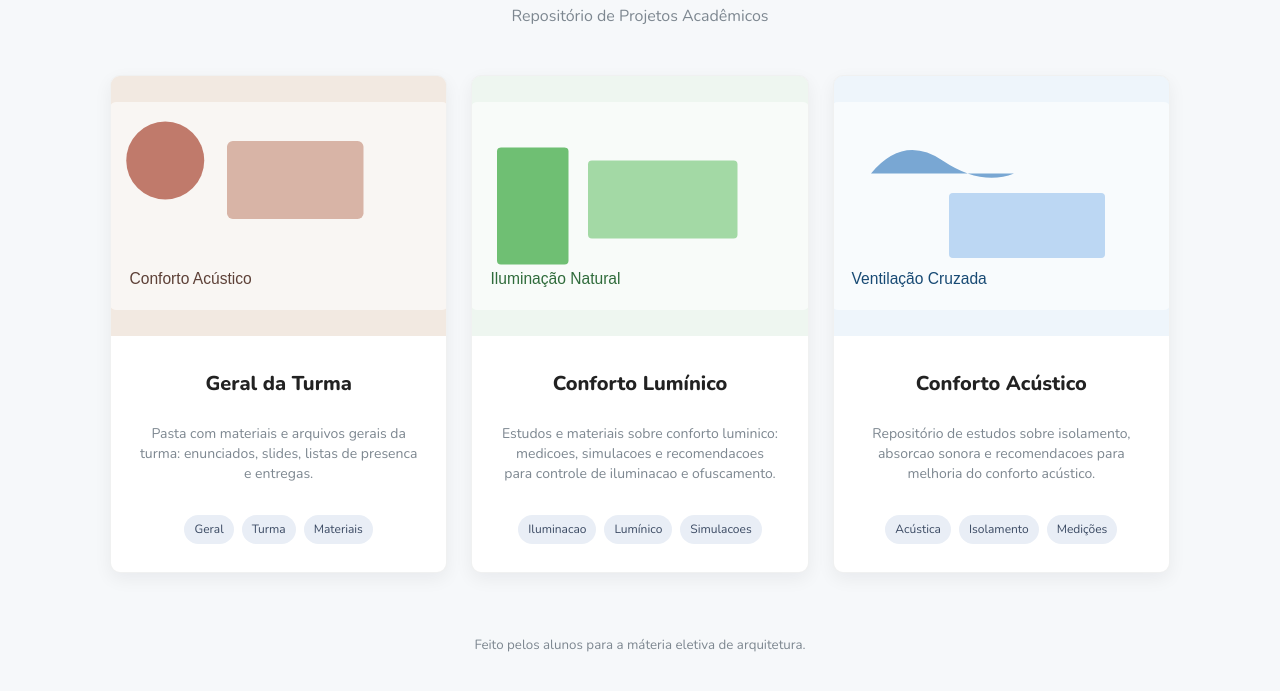
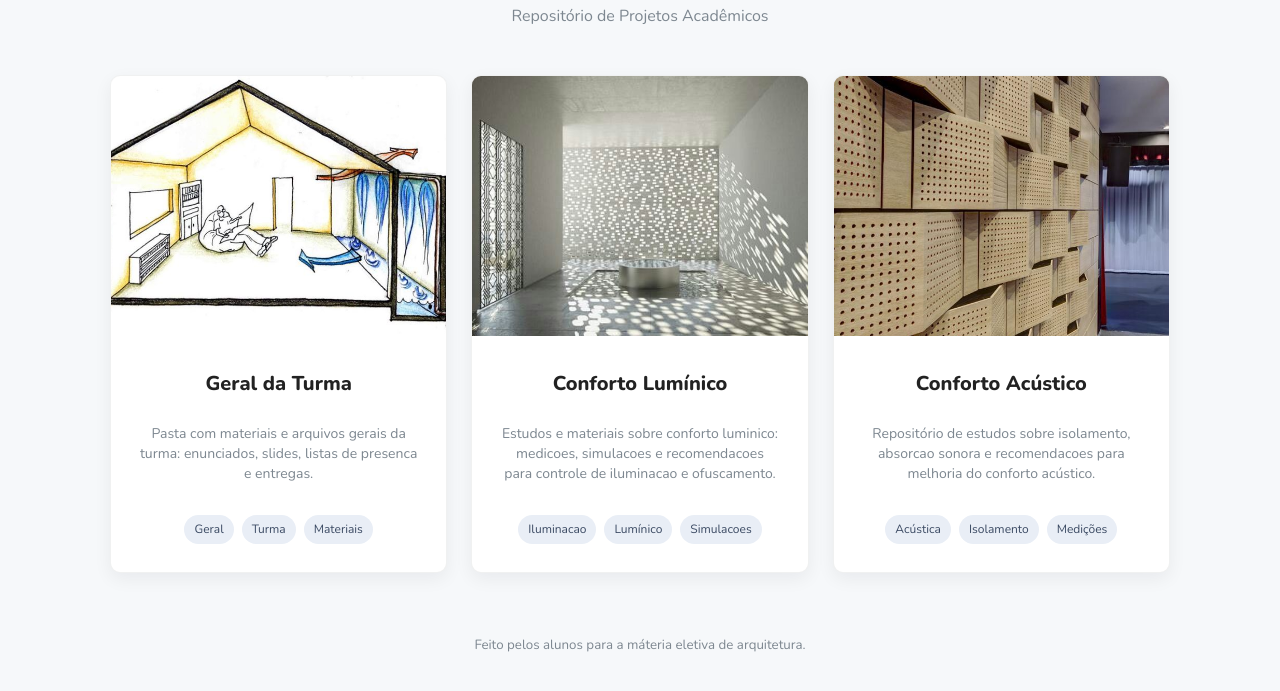
Before and after one commit to Sabrina1408/eletiva, a plain HTML site: page index.html in a window 1280 px wide. Shown: the part 107-798 px from the top of the page. Drawn offline with nearby package versions, Linux system fonts and the light colour scheme.

Commit message:
Second commit

```diff
--- a/index.html
+++ b/index.html
@@ -16,7 +16,7 @@
     <section class="cards">
       <a class="card" href="#" target="_blank" rel="noopener noreferrer">
         <div class="card-image">
-          <img src="assets/cover1.svg" alt="Geral da Turma">
+          <img src="assets/Ventilacao.jpeg" alt="Geral da Turma">
         </div>
         <div class="card-body">
           <h2>Geral da Turma</h2>
@@ -31,7 +31,7 @@
 
       <a class="card" href="#" target="_blank" rel="noopener noreferrer">
         <div class="card-image">
-          <img src="assets/cover2.svg" alt="Conforto Luminico">
+          <img src="assets/Ilum._Natural.jpeg" alt="Conforto Luminico">
         </div>
         <div class="card-body">
           <h2>Conforto Lumínico</h2>
@@ -46,7 +46,7 @@
 
       <a class="card" href="#" target="_blank" rel="noopener noreferrer">
         <div class="card-image">
-          <img src="assets/cover3.svg" alt="Conforto Acustico">
+          <img src="assets/Acustico.jpeg" alt="Conforto Acustico">
         </div>
         <div class="card-body">
           <h2>Conforto Acústico</h2>
```
Also changed, not shown: assets/Acustico.jpeg (added), assets/Ilum._Natural.jpeg (added), assets/Ventilacao.jpeg (added), assets/cover1.svg (deleted), assets/cover2.svg (deleted), assets/cover3.svg (deleted).
